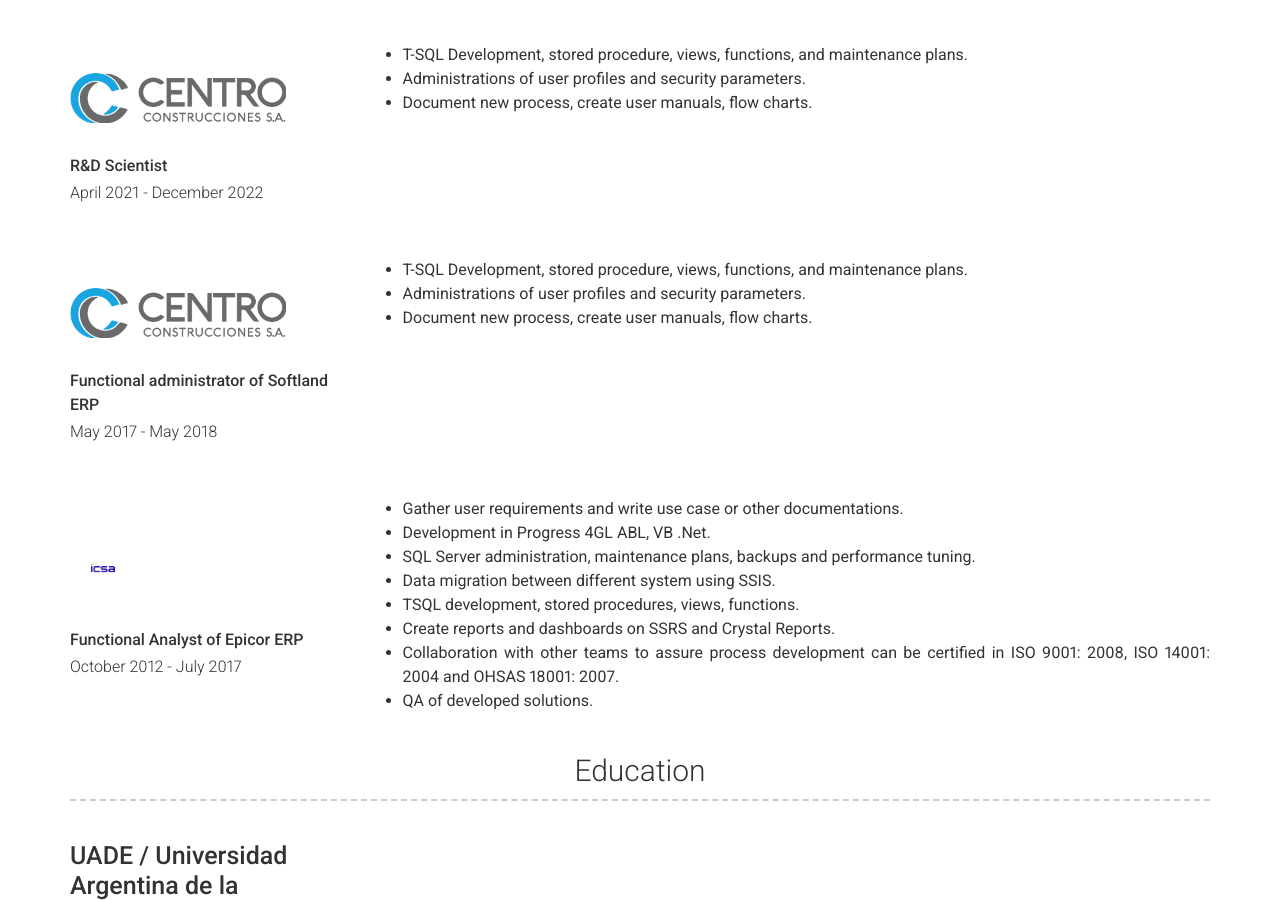
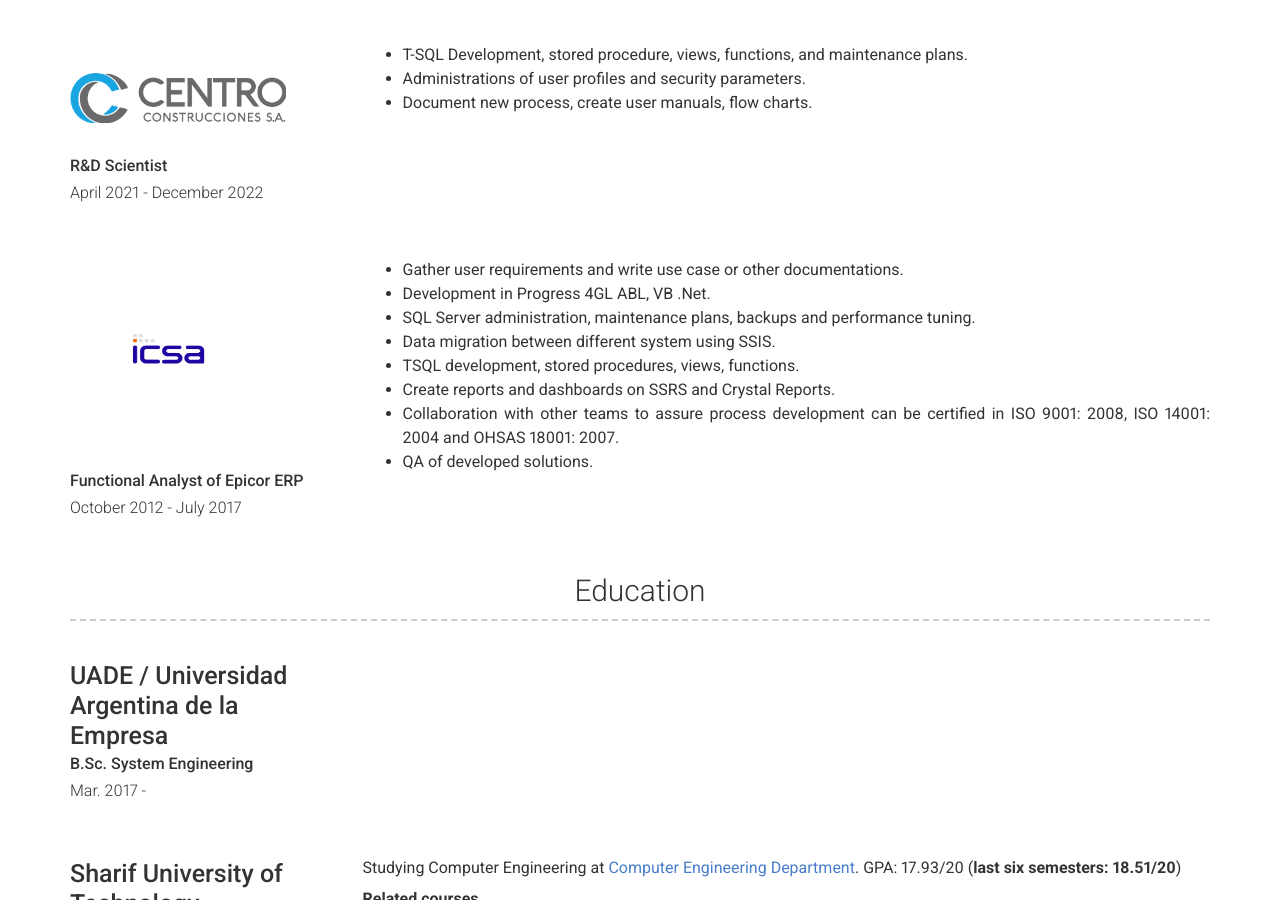
Before and after one commit to fmpaci/fmpaci.github.io, a Jekyll site: the page built from index.md, in a window 1280 px wide and 900 px high, scrolled down 1671 px. Built offline with Jekyll 4.4.1, drawn with Linux system fonts in a browser that asks for light colours; nearby versions of some CDN libraries.

Commit message:
Some updates

```diff
--- a/_data/experience.yml
+++ b/_data/experience.yml
@@ -12,19 +12,15 @@
       - Keep track of customers tickets and issues.
 
 
-
 - company: <a href="www.eldars.com.ar" alt="Eldar"><img src="./images/logo-eldar.png" height="80"></a><br/>
   job_title: |
     Senior Data Engineer
   dates: Dec 2022 - May 2023
-
   description: |
     - Database Migration project, from DB2 to MySQL.
     - Design MySQL DDL based on current DB2 database
     - Generate ETL process for development stage, in order to test cases and change made by developers.
     - Suggest changes on datawarehouse model, to reduce impact on extraction step.
-
-
 
 
 - company:  <br/><a href="https://www.bbva.com.ar/" alt="BBVA"><img src="./images/logo_bbva_azul.svg" height="38"></a><br/><br/>
@@ -44,8 +40,6 @@
       - Developed a process to pay different gifts to clients and avoid conflicts between commercial campaigns and budgets.
 
 
-
-
 - company: <br/><a href="https://centroconstrucciones.com/" alt="Centro Construcciones S.A."><img src="./images/logo-cecosa.png" height="50"></a><br/><br/>
   job_title: R&D Scientist
   dates: April 2021 - December 2022
@@ -55,16 +49,7 @@
     - Document new process, create user manuals, flow charts.
 
 
-- company: <br/><a href="https://centroconstrucciones.com/" alt="Centro Construcciones S.A."><img src="./images/logo-cecosa.png" height="50"></a><br/><br/>
-  job_title: Functional administrator of Softland ERP
-  dates: May 2017 - May 2018
-  description: |
-    - T-SQL Development, stored procedure, views, functions, and maintenance plans.
-    - Administrations of user profiles and security parameters.
-    - Document new process, create user manuals, flow charts.
-
-
-- company: <br/><a href="https://www.impsa.com/quienes-somos/icsa/" alt="ICSA"><img src="./images/logo-icsa.svg" height="50"></a><br/><br/>
+- company: <br/><a href="https://www.impsa.com/quienes-somos/icsa/" alt="ICSA"><img src="./images/logo-icsa.svg" height="150"></a><br/><br/>
   job_title: Functional Analyst of Epicor ERP
   dates: October 2012 - July 2017
   description: |
```
